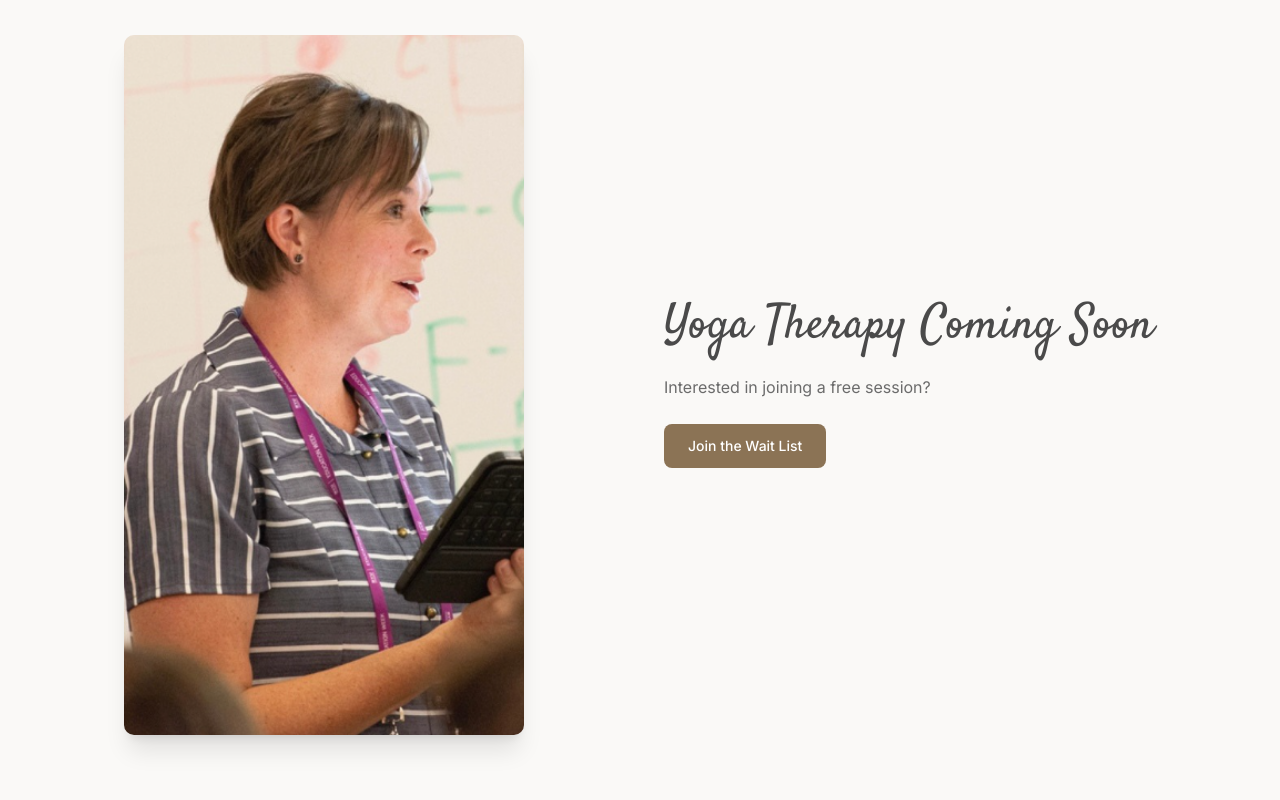
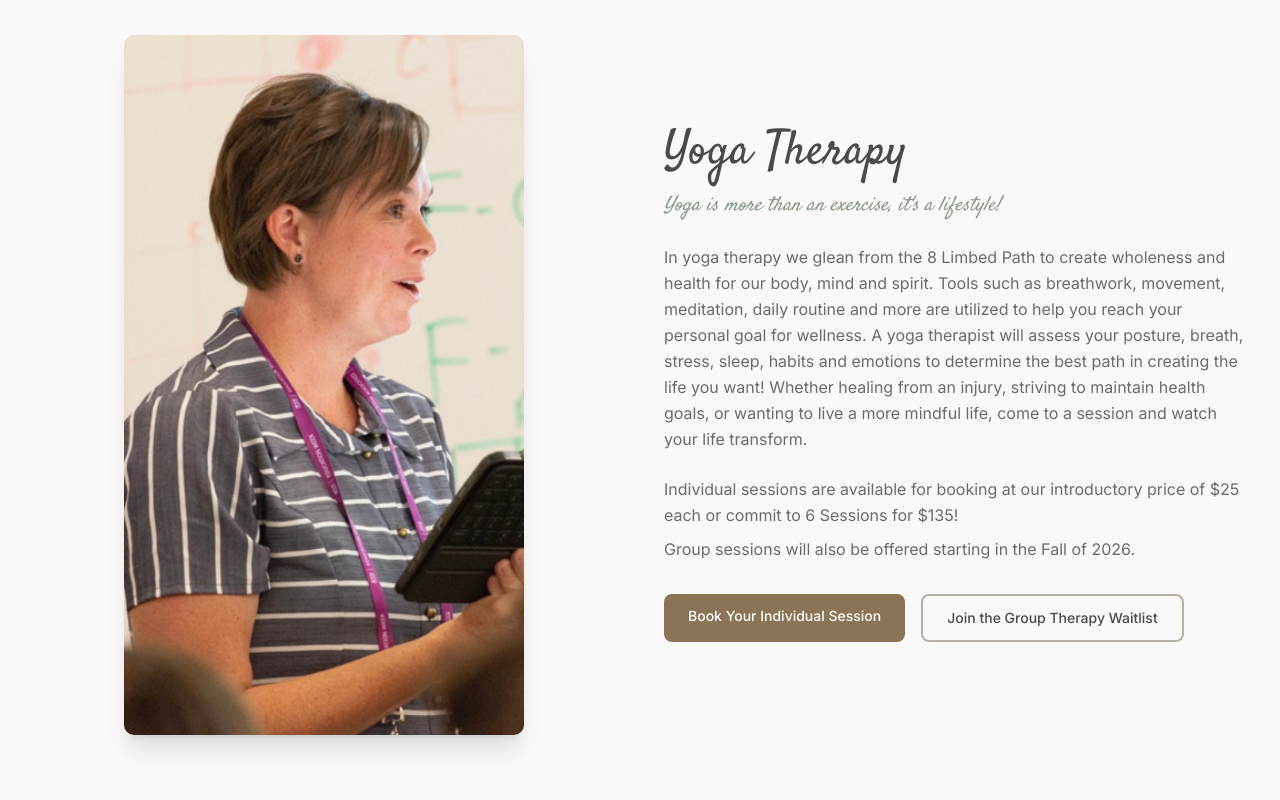
Before and after one commit to datathink/restymc, a React (Vite) app: page / in a window 1280 px wide. Shown: the part 3500-4300 px from the top of the page. Built offline with nearby package versions, Linux system fonts and the light colour scheme; a web font is replaced by a local one.

Commit message:
feat: update Yoga Therapy section with new content and testimonials

```diff
--- a/src/components/sections/YogaTherapy.tsx
+++ b/src/components/sections/YogaTherapy.tsx
@@ -35,17 +35,34 @@ export function YogaTherapy() {
 
                     {/* Content */}
                     <div>
-                        <h2 className="font-script text-4xl md:text-5xl text-rest-charcoal mb-6">
+                        <h2 className="font-script text-4xl md:text-5xl text-rest-charcoal mb-4">
                             {yogaTherapyContent.title}
                         </h2>
+
+                        <p className="font-script italic text-xl text-rest-sage mb-6">
+                            {yogaTherapyContent.tagline}
+                        </p>
 
                         <p className="text-rest-warm-gray leading-relaxed mb-6">
                             {yogaTherapyContent.description}
                         </p>
 
-                        <Button variant="secondary">
-                            {yogaTherapyContent.ctaText}
-                        </Button>
+                        <p className="text-rest-warm-gray leading-relaxed mb-2">
+                            {yogaTherapyContent.individualPricing}
+                        </p>
+
+                        <p className="text-rest-warm-gray leading-relaxed mb-8">
+                            {yogaTherapyContent.groupNote}
+                        </p>
+
+                        <div className="flex flex-col sm:flex-row gap-4">
+                            <Button variant="secondary" href="#">
+                                {yogaTherapyContent.bookCtaText}
+                            </Button>
+                            <Button variant="outline" href="#">
+                                {yogaTherapyContent.waitlistCtaText}
+                            </Button>
+                        </div>
                     </div>
                 </div>
 
--- a/src/data/content.ts
+++ b/src/data/content.ts
@@ -120,6 +120,11 @@ export const testimonials = [
         quote: "I have never been flexible, so yoga was always intimidating to me, but I love practicing yoga at REST! Julia is always encouraging and she provides lots of options for each pose. I always come away from a yoga session feeling that my body has been strengthened and my mind has been calmed. I highly recommend it!",
         author: "Debbie",
     },
+    {
+        id: "6",
+        quote: "Practicing yoga at REST has improved my physical wellbeing by helping my balance and keeping me flexible. I do other forms of exercise, but yoga really helps me focus on the stretching and gives me the time to find what wants and needs to be worked. I also appreciate the calm that yoga helps me to find in myself. Slow, controlled breathing is a struggle for me, but as each session begins and Julia asks me to focus on my breathing, the time that I take to focus, even when it’s difficult, really sets the stage and helps me to concentrate on the things I need to do for the rest of the session. I’m still learning to apply these things outside the yoga studio, but I’m getting better at focusing and breathing when I need to. I love going to yoga at REST!",
+        author: "Unknown",
+    },
 ];
 
 // Navigation items
@@ -143,9 +148,16 @@ export const heroContent = {
 
 // Yoga Therapy content
 export const yogaTherapyContent = {
-    title: "Yoga Therapy Coming Soon",
-    description: "Interested in joining a free session?",
-    ctaText: "Join the Wait List",
+    title: "Yoga Therapy",
+    tagline: "Yoga is more than an exercise, it's a lifestyle!",
+    description:
+        "In yoga therapy we glean from the 8 Limbed Path to create wholeness and health for our body, mind and spirit. Tools such as breathwork, movement, meditation, daily routine and more are utilized to help you reach your personal goal for wellness. A yoga therapist will assess your posture, breath, stress, sleep, habits and emotions to determine the best path in creating the life you want! Whether healing from an injury, striving to maintain health goals, or wanting to live a more mindful life, come to a session and watch your life transform.",
+    individualPricing:
+        "Individual sessions are available for booking at our introductory price of $25 each or commit to 6 Sessions for $135!",
+    groupNote:
+        "Group sessions will also be offered starting in the Fall of 2026.",
+    bookCtaText: "Book Your Individual Session",
+    waitlistCtaText: "Join the Group Therapy Waitlist",
 };
 
 // Contact/Footer content
```
